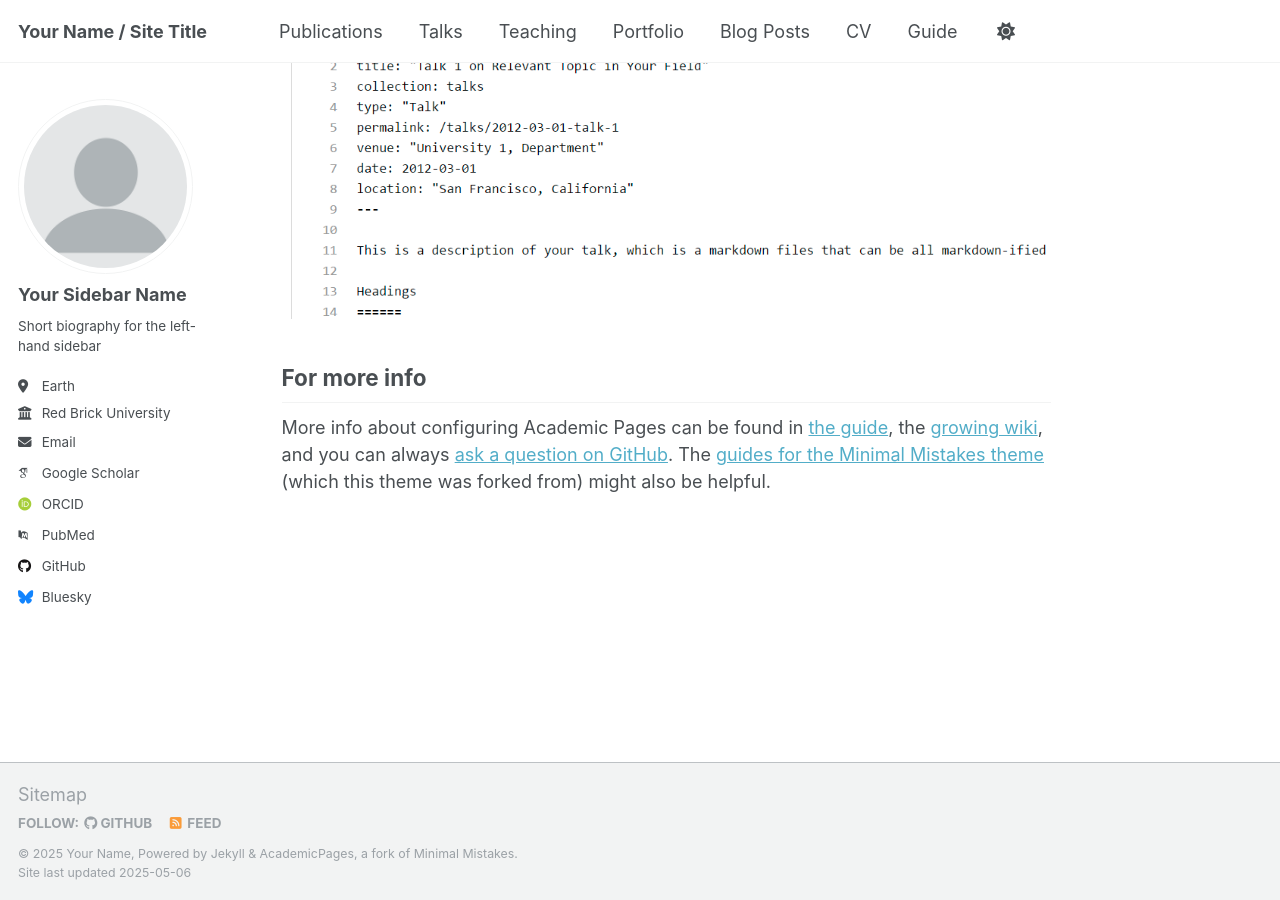
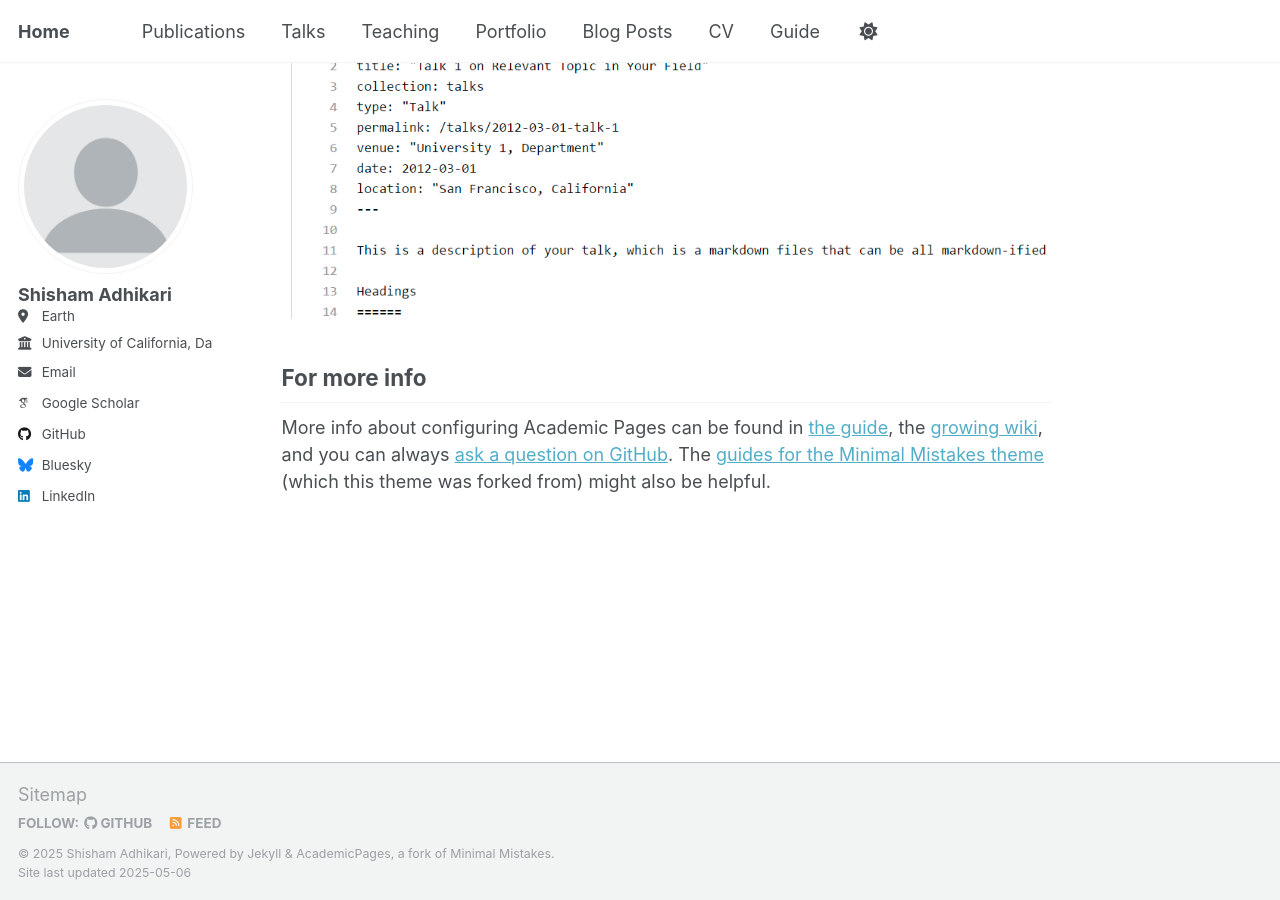
Before and after one commit to adhikars11/shadhikari, a Jekyll site: the page built from _pages/about.md, in a window 1280 px wide and 900 px high, scrolled down 2636 px. Built offline with Jekyll 4.4.1, drawn with Linux system fonts in a browser that asks for light colours; some web fonts are replaced.

Commit message:
Update _config.yml

```diff
--- a/_config.yml
+++ b/_config.yml
@@ -9,9 +9,9 @@
 # Basic Site Settings
 locale                   : "en-US"
 site_theme               : "default"
-title                    : "Your Name / Site Title"
+title                    : "Home"
 title_separator          : "-"
-name                     : &name "Your Name"
+name                     : &name "Shisham Adhikari"
 description              : &description "personal description"
 url                      : https://academicpages.github.io # the base hostname & protocol for your site e.g. "https://[your GitHub username].github.io" or if you already have some other page hosted on Github then use "https://[your GitHub username].github.io/[Your Repo Name]"
 baseurl                  : "" # the subpath of your site, e.g. "/blog"
@@ -23,11 +23,11 @@ repository               : "academicpages/academicpages.github.io"
 author:
   # Biographic information
   avatar           : "profile.png"
-  name             : "Your Sidebar Name"
+  name             : "Shisham Adhikari"
   pronouns         : # example: "she/her"
-  bio              : "Short biography for the left-hand sidebar"
+  bio              : # "Short biography for the left-hand sidebar"
   location         : "Earth"
-  employer         : "Red Brick University"
+  employer         : "University of California, Davis"
   uri              : # URL
   email            : "none@example.org"
 
@@ -36,9 +36,9 @@ author:
   arxiv            : # URL - Update with the correct link to your profile
   googlescholar    : "https://scholar.google.com/citations?user=PS_CX0AAAAAJ"
   impactstory      : # URL
-  orcid            : "http://orcid.org/yourorcidurl"
+  orcid            : # "http://orcid.org/yourorcidurl"
   semantic         : # URL
-  pubmed           : "https://www.ncbi.nlm.nih.gov/pubmed/?term=john+snow"
+  pubmed           : # "https://www.ncbi.nlm.nih.gov/pubmed/?term=john+snow"
   researchgate     : # URL
   scopus           : # URL
 
@@ -46,7 +46,7 @@ author:
   bitbucket        : # Username - Update with your username on the site
   codepen          : # Username
   dribbble         : # Username
-  github           : "academicpages"
+  github           : "https://github.com/adhikars11"
   kaggle           : # Username
   stackoverflow    : # User number or user number and name (i.e., use "1" or "1/jeff-atwood")
 
@@ -60,7 +60,7 @@ author:
   keybase          : # Username
   instagram        : # Username
   lastfm           : # Username
-  linkedin         : # Username
+  linkedin         : "www.linkedin.com/in/adhikars"
   mastodon         : # URL
   medium           : # URL
   pinterest        : # Username
```
